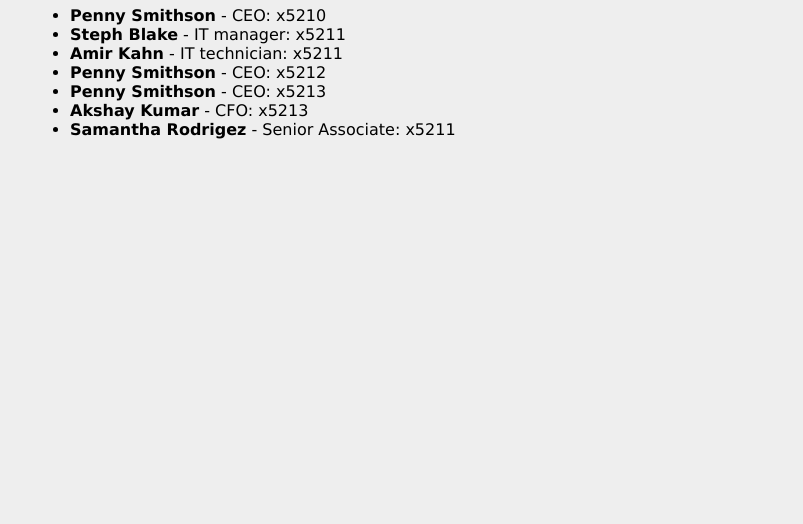
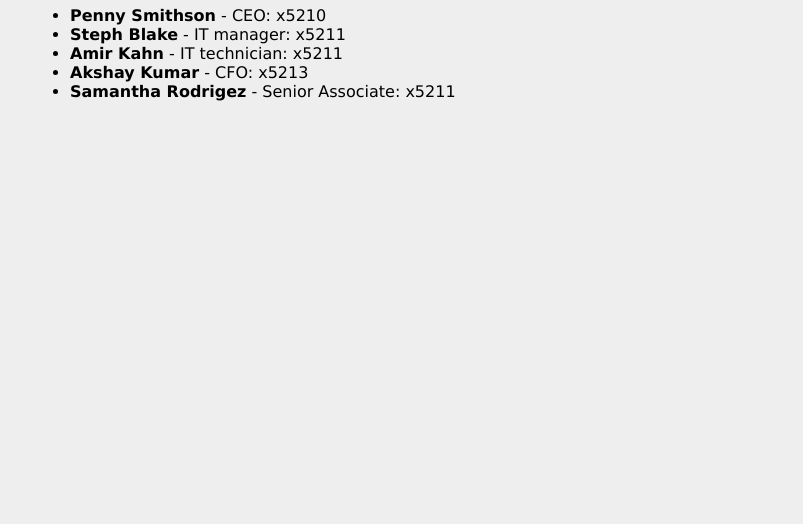
Before and after one commit to joncojonathan/mocktranet, a plain HTML site: page web/directory.html in a window 1280 px wide. Shown: the part 276-800 px from the top of the page, without its empty margins (0-803 px from the left). Drawn offline with Linux system fonts and the light colour scheme.

Commit message:
Update directory.html

```diff
--- a/web/directory.html
+++ b/web/directory.html
@@ -28,8 +28,6 @@
                 <li><strong>Penny Smithson</strong> - CEO: x5210</li>
                 <li><strong>Steph Blake</strong> - IT manager: x5211</li>
                 <li><strong>Amir Kahn</strong> - IT technician: x5211</li>
-                <li><strong>Penny Smithson</strong> - CEO: x5212</li>
-                <li><strong>Penny Smithson</strong> - CEO: x5213</li>
                 <li><strong>Akshay Kumar</strong> - CFO: x5213</li>
                 <li><strong>Samantha Rodrigez</strong> - Senior Associate: x5211</li>
             </ul>
```
